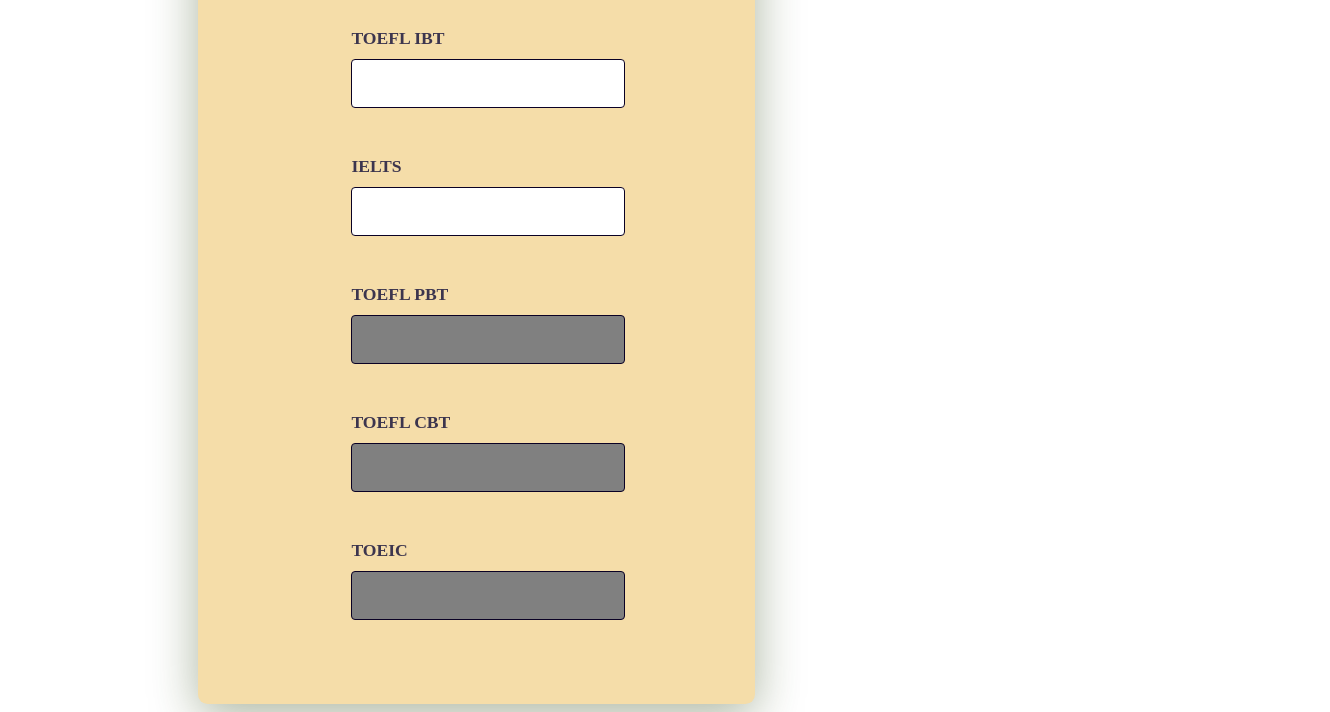
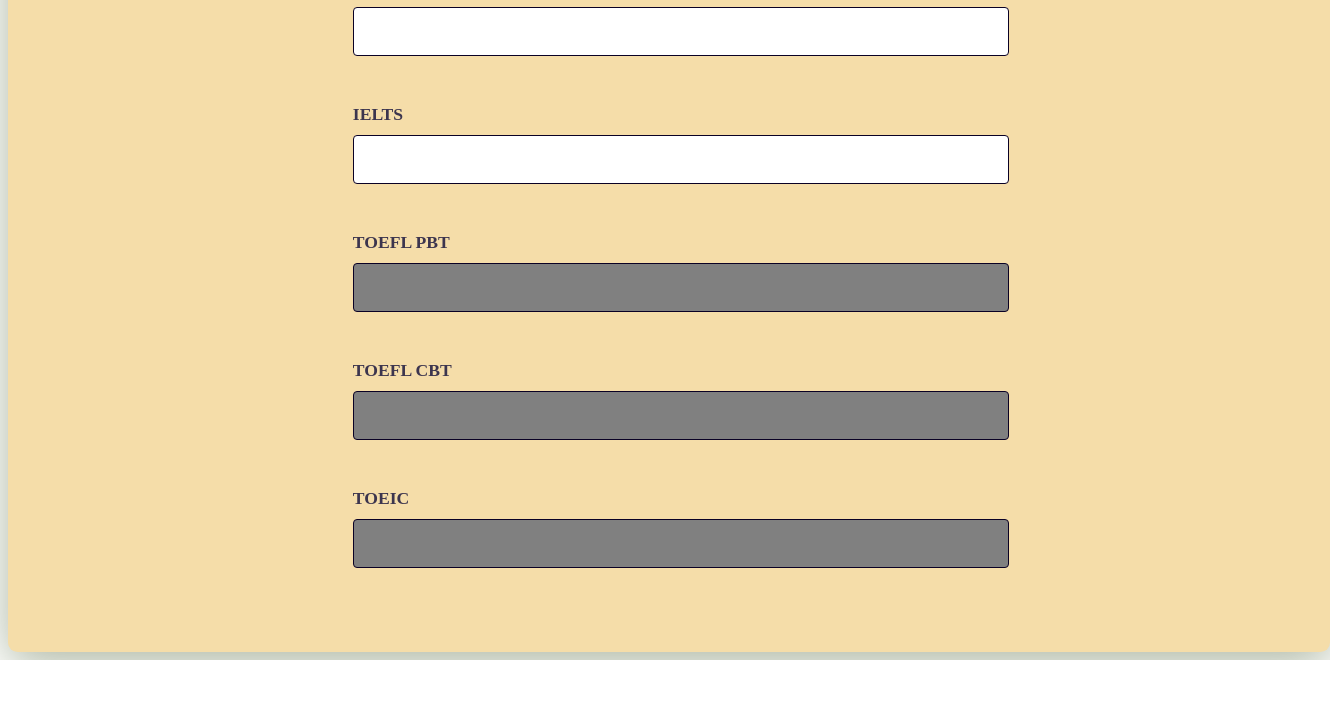
Before and after one commit to HowToAbroad/IELTS--TOEEFL-Converter, a plain HTML site: page Code/index.html in a window 1280 px wide. Shown: the part 226-938 px from the top of the page, 1330 px wide, since content can reach past the window. After the commit the page ends 886 px from the top, so only its background shows below. Drawn offline with Linux system fonts and the light colour scheme; no server answers.

Commit message:
Fixing CSS

```diff
--- a/Code/convertor.css
+++ b/Code/convertor.css
@@ -1,11 +1,8 @@
 .converter_container {
     background-color:#f5dda9;
-    width: 500px;
+    width: 100%;
     font-size: 16px;
-    position: relative;
-    top: 50%;
-    left: 15%;
-    right:10%;
+
     padding: 4em 1.8em;
     border-radius: 0.6em;
     box-shadow: 0 0.7em 3em rgba(44, 71, 18, 0.4);
```
